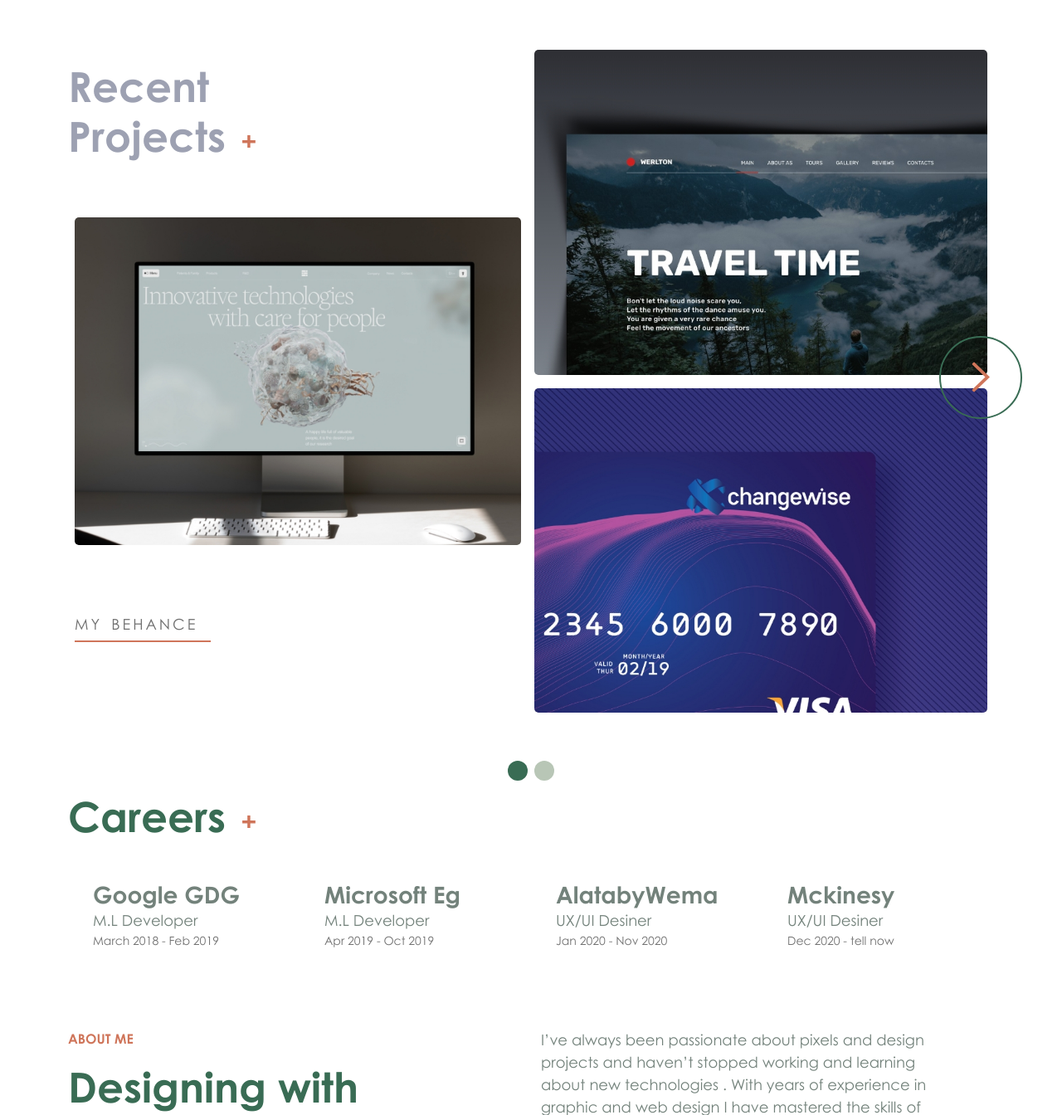
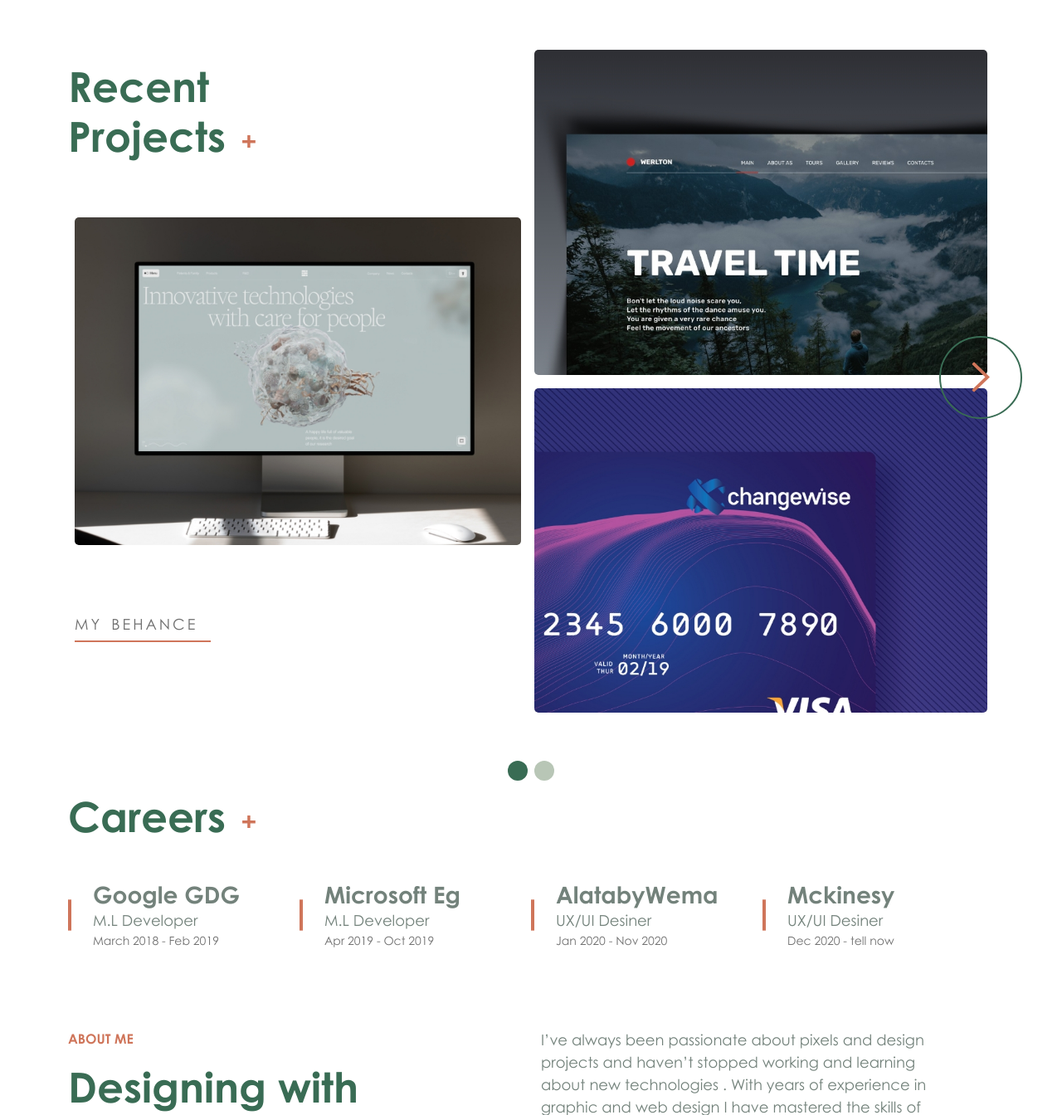
Before and after one commit to Hamza-Noah/Islam-Project, a React (Vite) app: page / in a window 1280 px wide. Shown: the part 2216-3560 px from the top of the page at 83% size. Built offline with nearby package versions, Linux system fonts and the light colour scheme.

Commit message:
added new edits

```diff
--- a/src/components/About/about.module.css
+++ b/src/components/About/about.module.css
@@ -38,7 +38,7 @@
 
 .info-details {
   font-size: 1.125rem;
-  &.white p{
+  &.white p {
     color: #73827b;
   }
   @media (max-width: 767px) {
@@ -63,6 +63,9 @@
     font-size: 0.9rem;
     margin: 20px auto 30px;
   }
+  @media (min-width: 768px) and (max-width: 991px) {
+    margin: 20px 0 30px;
+  }
   &::after {
     content: "";
     position: absolute;
@@ -73,7 +76,6 @@
 
     transition: all ease-in 0.3s;
   }
-
 
   &.purple::after {
     background: rgb(252, 4, 65);
@@ -119,8 +121,6 @@
     background: #cf755a;
   }
 
-
-
   &:hover {
     margin-left: 20px;
     background-color: #1d212e;
--- a/src/components/Careers/careers.module.css
+++ b/src/components/Careers/careers.module.css
@@ -52,6 +52,11 @@
   &.dark > div::before {
     background-image: url("../../assets/images/svg/role-dark.svg");
   }
+  &.white > div::before {
+    background-image: url("../../assets/images/svg/role-white.svg");
+    background-size: contain;
+    background-repeat: no-repeat;
+  }
 }
 
 .roles h3,
--- a/src/components/Landing/Landing.module.css
+++ b/src/components/Landing/Landing.module.css
@@ -76,6 +76,11 @@
       text-align: center;
     }
 
+    @media (min-width: 768px) and (max-width:991px) {
+    font-size: 3.8rem;
+
+    }
+
     @media (min-width: 992px) {
       font-size: 6rem;
     }
@@ -91,7 +96,7 @@
       color: #73827b;
     }
 
-    @media (max-width: 991px) {
+    @media (max-width: 767px) {
       text-align: center;
     }
   }
--- a/src/components/Projects/Projects.jsx
+++ b/src/components/Projects/Projects.jsx
@@ -96,7 +96,7 @@ export default function Projects({mode}) {
   return (
     <section className={`${styles.projects} mt-5 pt-5`}>
       <div className="container position-relative">
-        <h2 className={`${styles.title}`}>
+        <h2 className={`${styles.title} ${applyThemeClass(mode, styles)}`}>
           Recent <br /> Projects
           <i className="">
             <img src={plusIcon} alt="" />
--- a/src/components/Projects/Projects.module.css
+++ b/src/components/Projects/Projects.module.css
@@ -10,6 +10,9 @@
   font-size: 50px;
   font-weight: bolder;
   color: #9da1b2;
+  &.white{
+    color: #396c54 !important;
+  }
 
   @media (max-width: 767px) {
     font-size: 2.5rem;
@@ -54,6 +57,8 @@
     left: 0;
     background-repeat: no-repeat;
   }
+
+
 
   &:hover {
     opacity: 1;
@@ -273,6 +278,6 @@
     margin-right: calc(100% - 140px);
     margin-left: 0%;
 
-    transform: translateY(-50%) translateX(-60%) rotate(180deg);
+    transform: translateY(-50%) translateX(-10%) rotate(180deg);
   }
 }
--- a/src/components/Skillset/skilleset.module.css
+++ b/src/components/Skillset/skilleset.module.css
@@ -26,9 +26,13 @@
   &.white {
     color: #396c54;
   }
+
+  @media (max-width: 767px) {
+    text-align: center;
+  }
+
   @media (max-width: 991px) {
     font-size: 2rem !important;
-    text-align: center;
   }
 
   @media (min-width: 992px) {
@@ -75,10 +79,15 @@
     color: #73827b;
   }
 
+  @media (max-width: 767px) {
+    margin-inline: auto;
+  }
+
   @media (max-width: 991px) {
     margin-bottom: 40px;
-    margin-inline: auto;
+    margin-top: 200px;
   }
+
   &::after {
     content: "";
     position: absolute;
@@ -86,9 +95,9 @@
     width: 100%;
     left: 8px;
     bottom: 0;
-
     transition: all ease-in 0.3s;
   }
+
   &.purple::after {
     background: rgb(252, 4, 65);
     background: -moz-linear-gradient(
--- a/src/components/ThemeChanger/themeChanger.module.css
+++ b/src/components/ThemeChanger/themeChanger.module.css
@@ -98,5 +98,19 @@ img.taller {
   font-size: 1.25rem;
   color: #707070;
   font-family: "Segoe UI";
+  @media (max-width: 575px) {
+  font-size: .8rem;
 
+  }
+  @media (max-width: 767px) {
+  font-size: 1rem;
+
+  }
 }
+
+.logo{
+  height: 40px;
+  @media (max-width: 575px) {
+
+  }
+}
```
